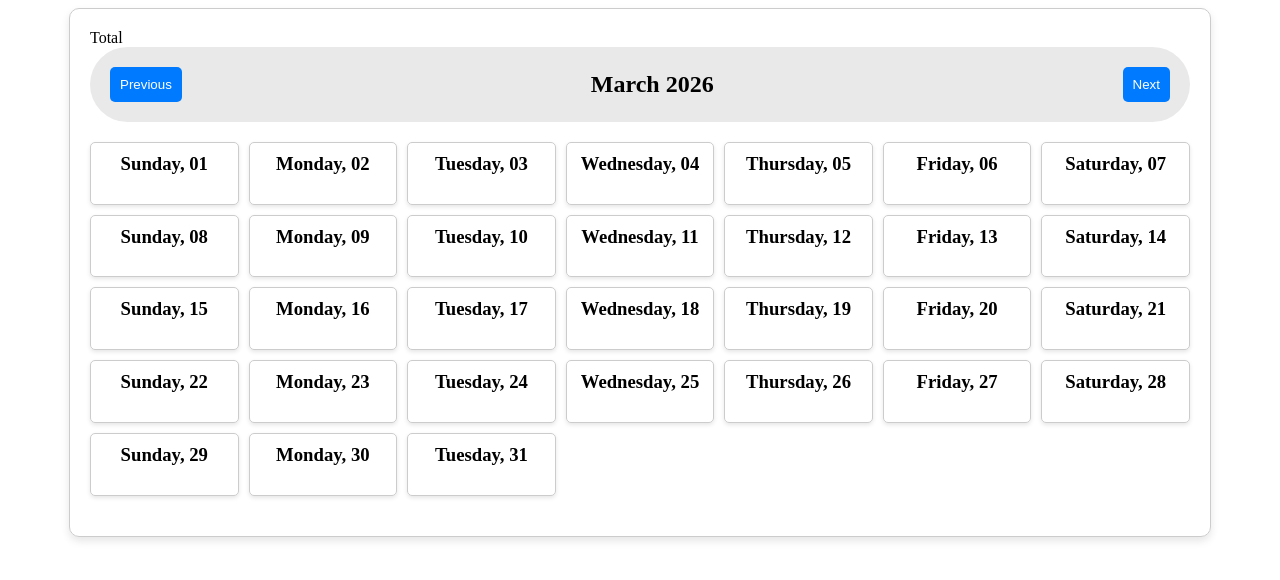
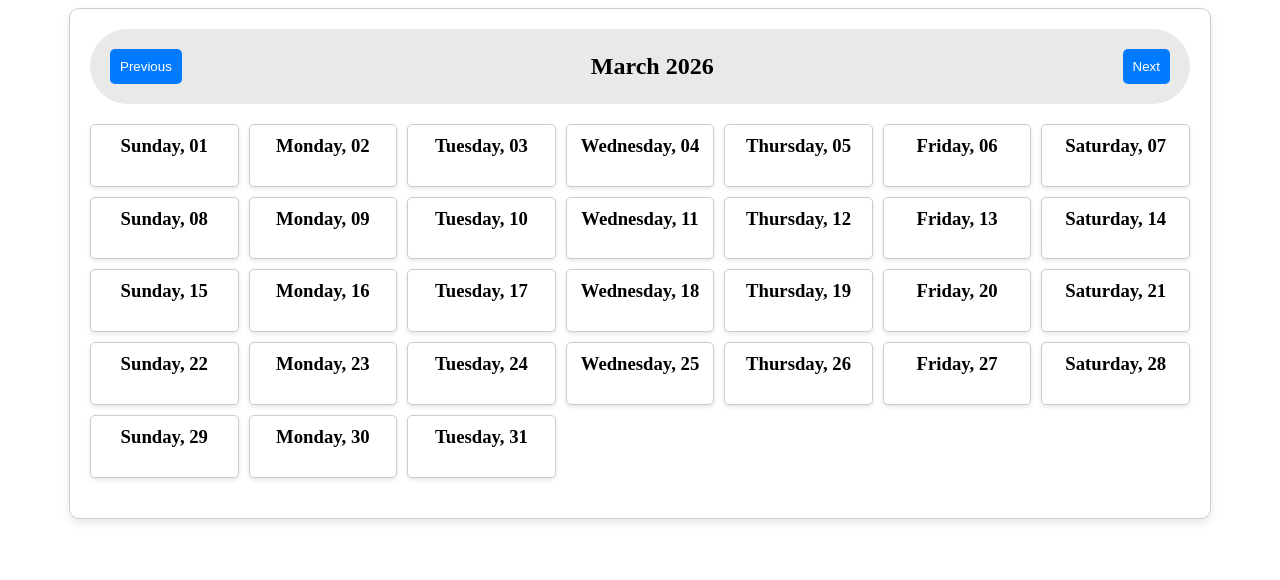
Before and after one commit to arunandholly27/book-walk-frontend, an Angular app: page /calendar in a window 1280 px wide. Shown: the top 580 px of the page. Built offline with nearby package versions, Linux system fonts and the light colour scheme.

Commit message:
push to main

```diff
--- a/src/app/components/calendar/calendar.html
+++ b/src/app/components/calendar/calendar.html
@@ -1,5 +1,4 @@
 <div class="calendar-container">
-    <div>Total</div>
     <div class="header">
         <button (click)="changeMonth(-1)">Previous</button>
         <h2>{{ currentDate | date : "MMMM yyyy" }}</h2>
```
